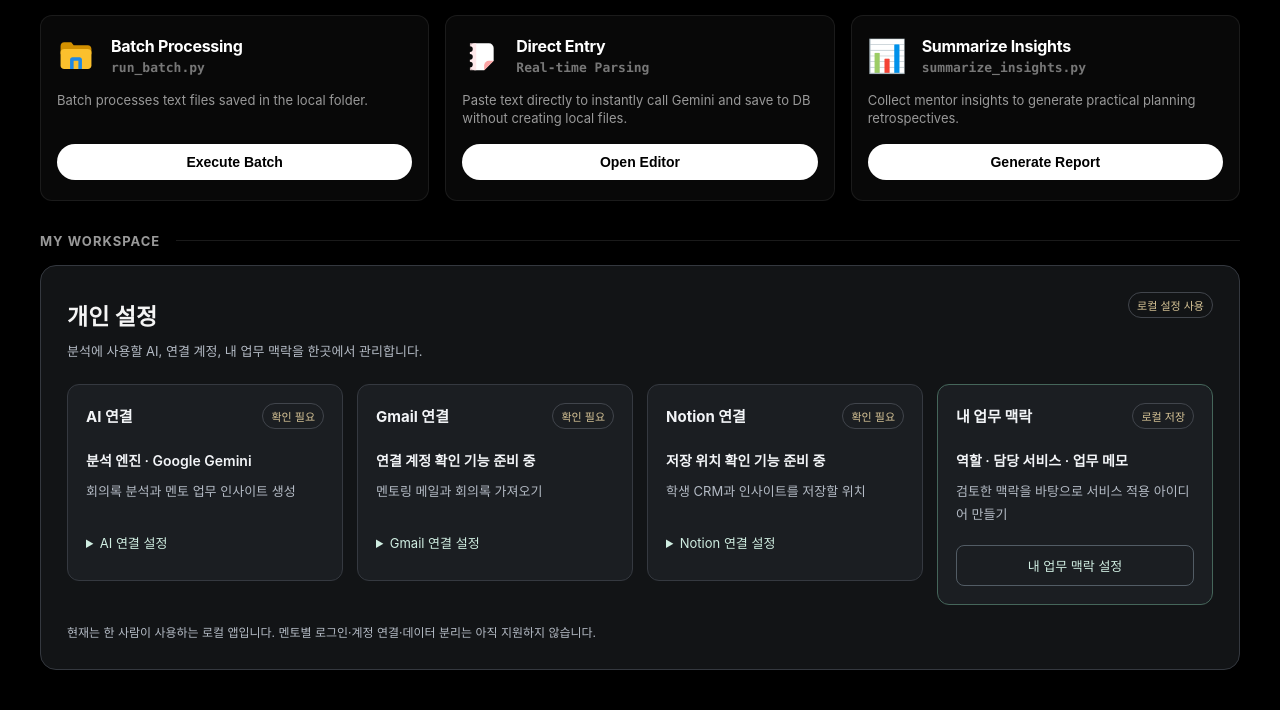
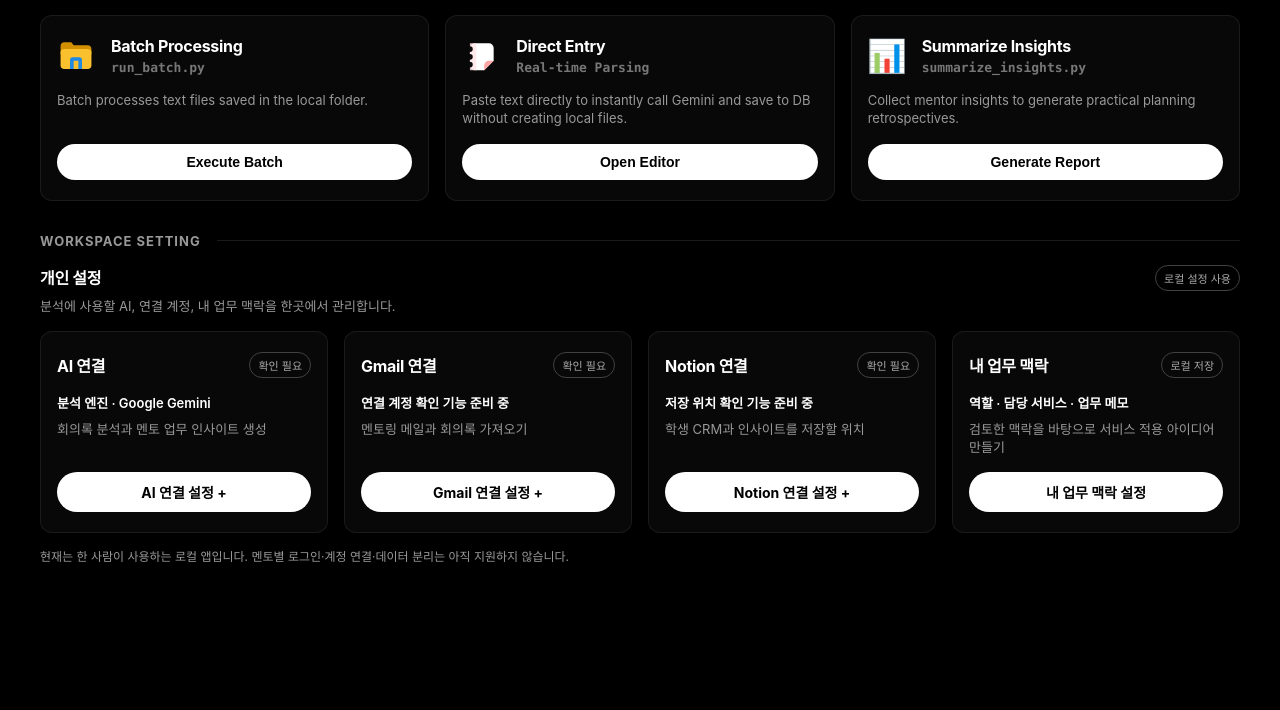
Before and after one commit to nana-park/mentoring-agent-for-mentor, a Flask app: page / in a window 1280 px wide. Shown: the part 713-1423 px from the top of the page. After the commit the page ends 1275 px from the top, so only its background shows below. Run offline with Flask 3, Linux system fonts and the light colour scheme; some web fonts are replaced.

Commit message:
style: unify workspace cards and simplify disconnected UI copy

```diff
--- a/mentoring/web/static/mentor_context.css
+++ b/mentoring/web/static/mentor_context.css
@@ -1,27 +1,34 @@
 .context-nav { background: none; border: 0; cursor: pointer; font: inherit; }
-.personal-settings { border:1px solid #34383f; border-radius:16px; padding:26px; background:#121416; }
+.personal-settings { padding:0; background:transparent; }
 .settings-heading, .settings-card-title { display:flex; justify-content:space-between; align-items:center; gap:12px; }
-.settings-heading { align-items:flex-start; margin-bottom:22px; }
-.settings-heading h3 { font-size:23px; margin:6px 0 8px; color:#f4f4f4; }
-.personal-settings p { color:#b4bbc5; font-size:13px; line-height:1.7; }
-.settings-status { display:inline-block; flex-shrink:0; padding:4px 8px; border:1px solid #41454c; border-radius:20px; color:#d8c597; font-size:11px; }
-.settings-cards { display:grid; grid-template-columns:repeat(4,minmax(0,1fr)); gap:14px; align-items:start; }
-.settings-card { min-width:0; padding:18px; border:1px solid #353940; border-radius:12px; background:#1b1e22; }
-.settings-card h4 { color:#f2f4f7; font-size:15px; }
-.settings-card .settings-value { margin:20px 0 8px; color:#f2f4f7; font-size:14px; font-weight:600; overflow-wrap:anywhere; }
-.settings-card summary, .settings-context-button { margin-top:20px; color:#d0eee2; cursor:pointer; font:inherit; font-size:13px; }
-.settings-card summary { padding:10px 0; }
-.settings-detail { padding-top:12px; border-top:1px solid #3a4048; }
-.settings-card button, .settings-back { border:1px solid #525c65; background:transparent; border-radius:8px; padding:10px 12px; color:#d0eee2; cursor:pointer; font:inherit; font-size:13px; }
-.settings-detail button { margin-top:12px; width:100%; }
-.settings-card button:disabled { color:#a0a7af; cursor:not-allowed; border-color:#40464e; }
-.settings-context-button { width:100%; }
-.settings-card button:focus-visible, .settings-card summary:focus-visible, .settings-back:focus-visible { outline:2px solid #9ddac4; outline-offset:4px; }
-.settings-context { border-color:#45665a; }
-.personal-settings .settings-footnote { margin-top:18px; font-size:12px; }
-.settings-back { margin-bottom:20px; }
+.settings-heading { align-items:flex-start; margin-bottom:16px; }
+.settings-heading h3, .settings-card h4 { font-size:16px; font-weight:700; letter-spacing:-.3px; margin:0; color:var(--text-primary); }
+.settings-heading h3 { margin-bottom:8px; }
+.personal-settings p { color:var(--text-secondary); font-size:13px; line-height:1.4; }
+.settings-status { display:inline-block; flex-shrink:0; padding:4px 8px; border:1px solid #414141; border-radius:100px; color:#aaa; font-size:11px; }
+.settings-cards { display:grid; grid-template-columns:repeat(4,minmax(0,1fr)); gap:16px; align-items:stretch; }
+.settings-card { display:flex; flex-direction:column; min-width:0; padding:20px 16px; border:1px solid rgba(255,255,255,.08); border-radius:var(--card-radius); background:var(--card-bg); }
+.settings-card-title { flex-wrap:wrap; margin-bottom:16px; }
+.settings-card .settings-value { margin:0 0 8px; color:var(--text-primary); font-size:13px; font-weight:600; overflow-wrap:anywhere; }
+.settings-card > p:last-of-type { margin-bottom:16px; }
+.settings-card details { margin-top:auto; width:100%; }
+.settings-card summary, .settings-context-button { display:block; width:100%; padding:10px; border:0; border-radius:100px; background:var(--accent-color); color:var(--bg-color); text-align:center; font:inherit; font-size:14px; font-weight:700; cursor:pointer; }
+.settings-card summary { list-style:none; }
+.settings-card summary::-webkit-details-marker { display:none; }
+.settings-card summary::after { content:' +'; }
+.settings-card details[open] summary::after { content:' −'; }
+.settings-card summary:hover, .settings-context-button:hover { background:#e0e0e0; }
+.settings-context-button { margin-top:auto; }
+.settings-detail { margin-top:16px; padding-top:16px; border-top:1px solid #333; }
+.settings-detail p + p { margin-top:8px; }
+.settings-detail button, .settings-back { border:1px solid #444; background:transparent; border-radius:100px; padding:10px 12px; color:#ddd; font:inherit; font-size:14px; }
+.settings-detail button { margin-top:16px; width:100%; }
+.settings-card button:disabled { color:#999; cursor:not-allowed; }
+.settings-card button:focus-visible, .settings-card summary:focus-visible, .settings-back:focus-visible { outline:2px solid #fff; outline-offset:4px; }
+.personal-settings .settings-footnote { margin-top:16px; font-size:12px; }
+.settings-back { margin-bottom:20px; cursor:pointer; }
 @media(max-width:1100px) { .settings-cards { grid-template-columns:repeat(2,minmax(0,1fr)); } }
-@media(max-width:600px) { .personal-settings { padding:18px; } .settings-cards { grid-template-columns:1fr; } .settings-heading { flex-wrap:wrap; } }
+@media(max-width:600px) { .settings-cards { grid-template-columns:1fr; } .settings-heading { flex-wrap:wrap; } }
 #context-view { width: 100%; text-align: left; }
 .context-grid { display: grid; grid-template-columns: minmax(0, 1.25fr) minmax(0, 1fr); gap: 24px; }
 .context-panel { border: 1px solid #35383e; border-radius: 20px; background: #181a1e; padding: 26px; min-width: 0; }
--- a/mentoring/web/templates/personal_settings.html
+++ b/mentoring/web/templates/personal_settings.html
@@ -1,6 +1,6 @@
 <div class="workspace-section category-section">
     <div class="category-header">
-        <span class="category-title">MY WORKSPACE</span>
+        <span class="category-title">WORKSPACE SETTING</span>
         <div class="category-line"></div>
     </div>
 <section class="personal-settings" aria-labelledby="personal-settings-title">
--- a/pages-assets/mentor_context.js
+++ b/pages-assets/mentor_context.js
@@ -98,7 +98,7 @@
         finally { button.disabled = false; }
     });
     byId('context-delete').addEventListener('click', async () => {
-        if (!window.confirm('이 탭에 임시 저장한 데모 맥락을 삭제할까요?')) return;
+        if (!window.confirm('이 탭에 임시 저장한 맥락을 삭제할까요?')) return;
         try { render(await request('DELETE', {revision})); status('이 탭의 임시 맥락을 삭제했습니다.'); }
         catch (e) { status(e.message, true); }
     });
```
Also changed, not shown: index.html (+15 -15 lines), pages-assets/demo.js (+8 -8 lines), pages-assets/mentor_context.css (+28 -21 lines), scripts/build_pages.py (+15 -15 lines), scripts/pages_demo.js (+8 -8 lines).
